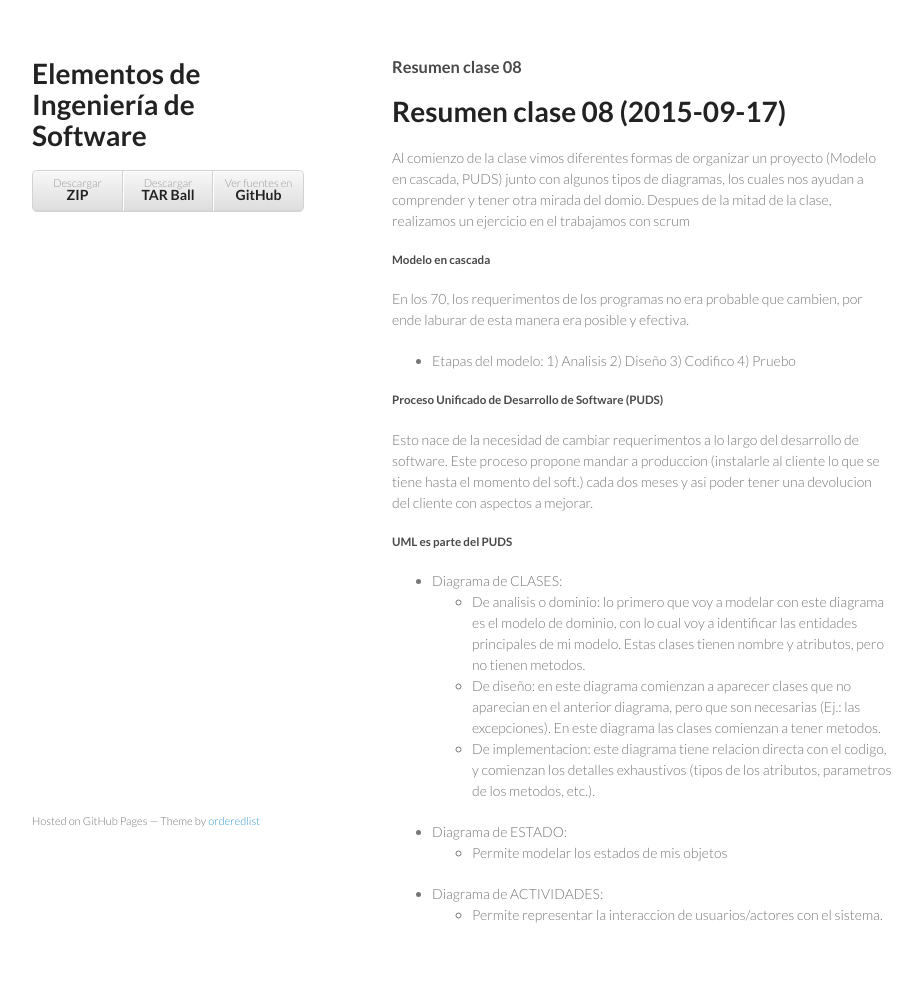
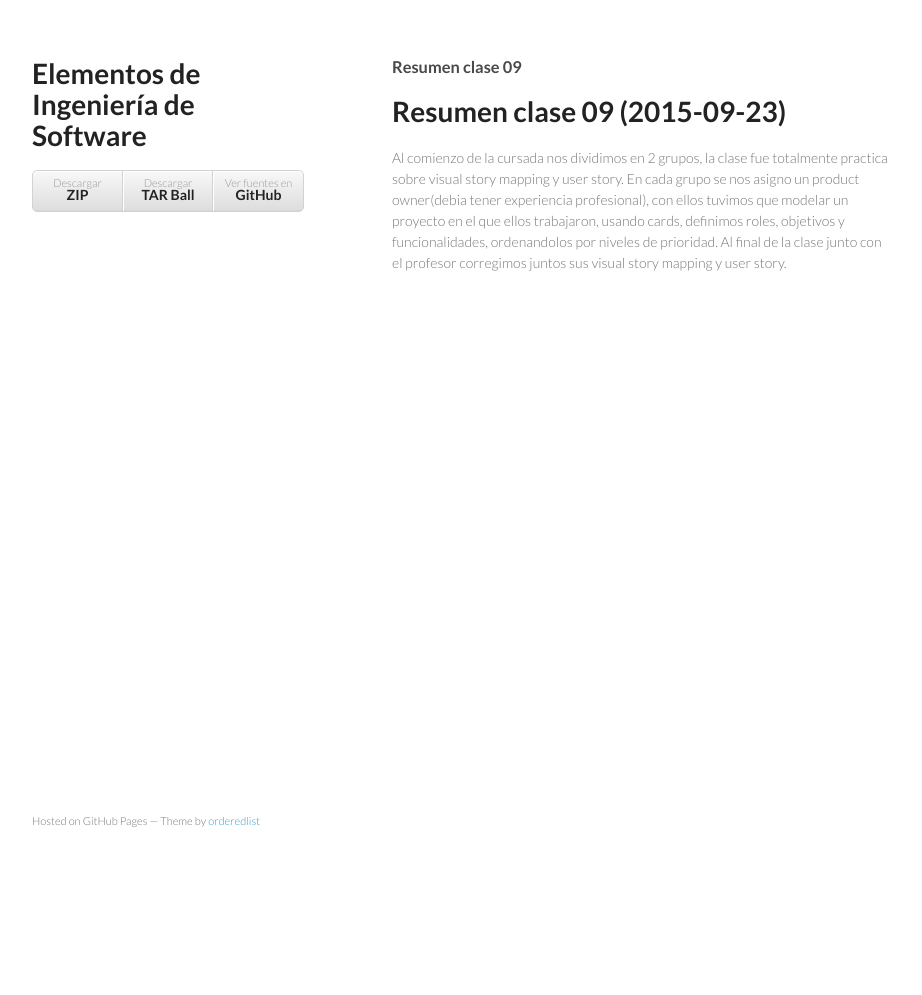
Before and after one commit to SoftwareEngineeringUNQ/bitacora, a Jekyll site: the page built from _posts/2015-09-23-resumen-clase-09.md, in a window 1280 px wide. Shown: the whole page, without its empty margins (178-1100 px from the left). Built offline with Jekyll 4.4.1, drawn with Linux system fonts in a browser that asks for light colours; after the commit the page ends 900 px from its top, so only the background shows below that.

Commit message:
vuelvo a subir el archivo ya que lo subi mal

```diff
--- a/_posts/2015-09-23-resumen-clase-09.md
+++ b/_posts/2015-09-23-resumen-clase-09.md
@@ -1,35 +1,12 @@
 ---
-title: Resumen clase 08
-author: Julian Fischetti
+title: Resumen clase 09
+author: Jonathan De Rojas
 layout: post
 ---
 
-Resumen clase 08 (2015-09-17)
+Resumen clase 09 (2015-09-23)
 =============================
 
-Al comienzo de la clase vimos diferentes formas de organizar un proyecto (Modelo en cascada, PUDS) junto con algunos tipos de diagramas, los cuales nos ayudan a comprender y tener otra mirada del domio.
-Despues de la mitad de la clase, realizamos un ejercicio en el trabajamos con scrum
-
-##### Modelo en cascada
-En los 70, los requerimentos de los programas no era probable que cambien, por ende laburar de esta manera era posible y efectiva.
-* Etapas del modelo:
-    1) Analisis
-    2) Diseño
-    3) Codifico
-    4) Pruebo
-
-##### Proceso Unificado de Desarrollo de Software (PUDS)
-Esto nace de la necesidad de cambiar requerimentos a lo largo del desarrollo de software.
-Este proceso propone mandar a produccion (instalarle al cliente lo que se tiene hasta el momento del soft.) cada dos meses y asi poder tener una devolucion del cliente con aspectos a mejorar.
-
-##### UML es parte del PUDS
-* Diagrama de CLASES:
-    * De analisis o dominio: lo primero que voy a modelar con este diagrama es el modelo de dominio, con lo cual voy a identificar las entidades principales de mi modelo. Estas clases tienen nombre y atributos, pero no tienen metodos.
-    * De diseño: en este diagrama comienzan a aparecer clases que no aparecian en el anterior diagrama, pero que son necesarias (Ej.: las excepciones). En este diagrama las clases comienzan a tener metodos.
-    * De implementacion: este diagrama tiene relacion directa con el codigo, y comienzan los detalles exhaustivos (tipos de los atributos, parametros de los metodos, etc.).
-
-* Diagrama de ESTADO:
-    * Permite modelar los estados de mis objetos
-
-* Diagrama de ACTIVIDADES:
-    * Permite representar la interaccion de usuarios/actores con el sistema.
+Al comienzo de la cursada nos dividimos en 2 grupos, la clase fue totalmente practica sobre visual story mapping y user story.
+En cada grupo se nos asigno un product owner(debia tener experiencia profesional), con ellos tuvimos que modelar un proyecto en el que ellos trabajaron, usando cards, definimos roles, objetivos y funcionalidades, ordenandolos por niveles de prioridad.
+Al final de la clase junto con el profesor corregimos juntos sus visual story mapping y user story.
```
